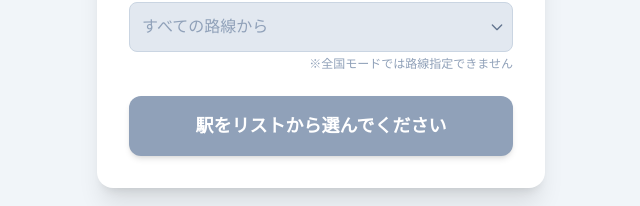
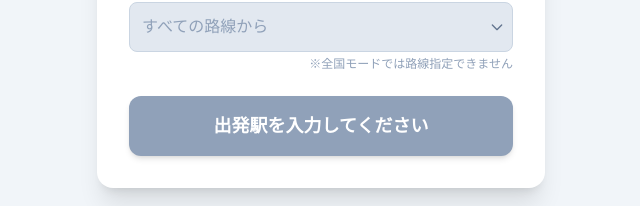
Before and after one commit to shunsuke-blog/station-app, a Next.js app: page / in a window 1280 px wide. Shown: the part 490-696 px from the top of the page, without its empty margins (319-959 px from the left). Built offline with nearby package versions, Linux system fonts and the light colour scheme.

Commit message:
メッセージ修正

```diff
--- a/app/SearchForm.tsx
+++ b/app/SearchForm.tsx
@@ -189,7 +189,7 @@ export default function SearchForm({
           ${loading || !currentCoords ? "bg-slate-400 cursor-not-allowed" : "bg-indigo-600 hover:bg-indigo-700 hover:shadow-lg active:scale-95"}
         `}
       >
-        {loading ? "通信中..." : !currentCoords ? "駅をリストから選んでください" : "どこかの駅へ行く！"}
+        {loading ? "通信中..." : !currentCoords ? "出発駅を入力してください" : "どこかの駅へ行く！"}
       </button>
     </div>
   );
```
